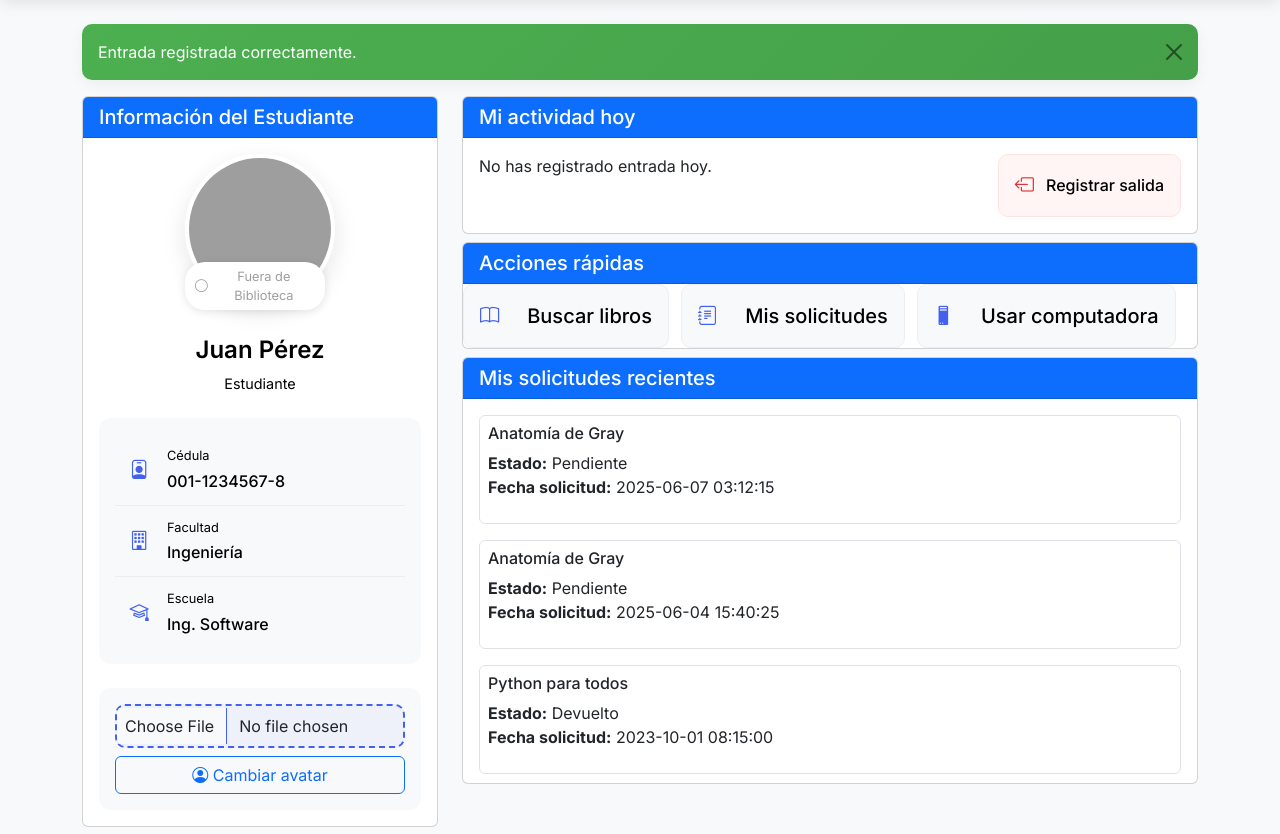
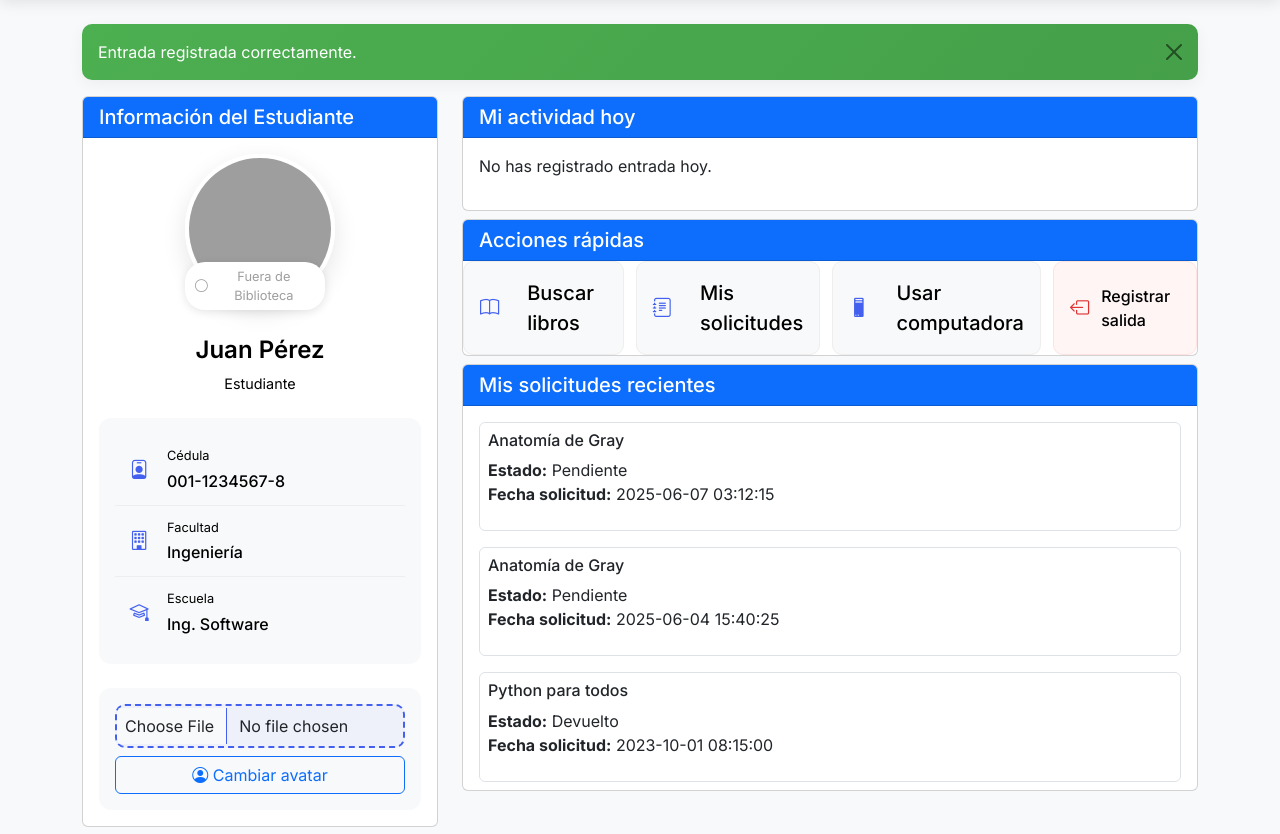
Before and after one commit to ligmaster3/SIG-proyecto-final, a PHP site: page /public/dashboard.php in a window 1280 px wide. Shown: the part 82-916 px from the top of the page. Run offline with PHP 8.4, Linux system fonts and the light colour scheme; a user stored in the database is signed in; data comes from the database, SQL or seed files in the repository; grey boxes are pictures that could not be loaded.

Commit message:
reparacion de actividad de salida

```diff
--- a/public/dashboard.php
+++ b/public/dashboard.php
@@ -324,12 +324,7 @@ try {
                                             <?php endforeach; ?>
                                         <?php endif; ?>
                                     </div>
-                                    <div class="ms-3">
-                                        <a href="dashboard.php?action=salida" class="quick-action-btn danger">
-                                            <i class="bi bi-box-arrow-left"></i>
-                                            <span>Registrar salida</span>
-                                        </a>
-                                    </div>
+
                                 </div>
                             </div>
                         </div>
@@ -356,7 +351,10 @@ try {
                                         <i class="bi bi-pc"></i>
                                         <span>Usar computadora</span>
                                     </a>
-
+                                    <a href="dashboard.php?action=salida" class="quick-action-btn danger">
+                                            <i class="bi bi-box-arrow-left"></i>
+                                            <span>Registrar salida</span>
+                                        </a>
                                 </div>
                             </div>
                         </div>
```
Also changed, not shown: src/assets/uploads/avatar2_1750081005.jpg (added), src/assets/uploads/avatar4_1750080815.jpg (added), src/assets/uploads/avatar6_1750080856.jpg (added).
